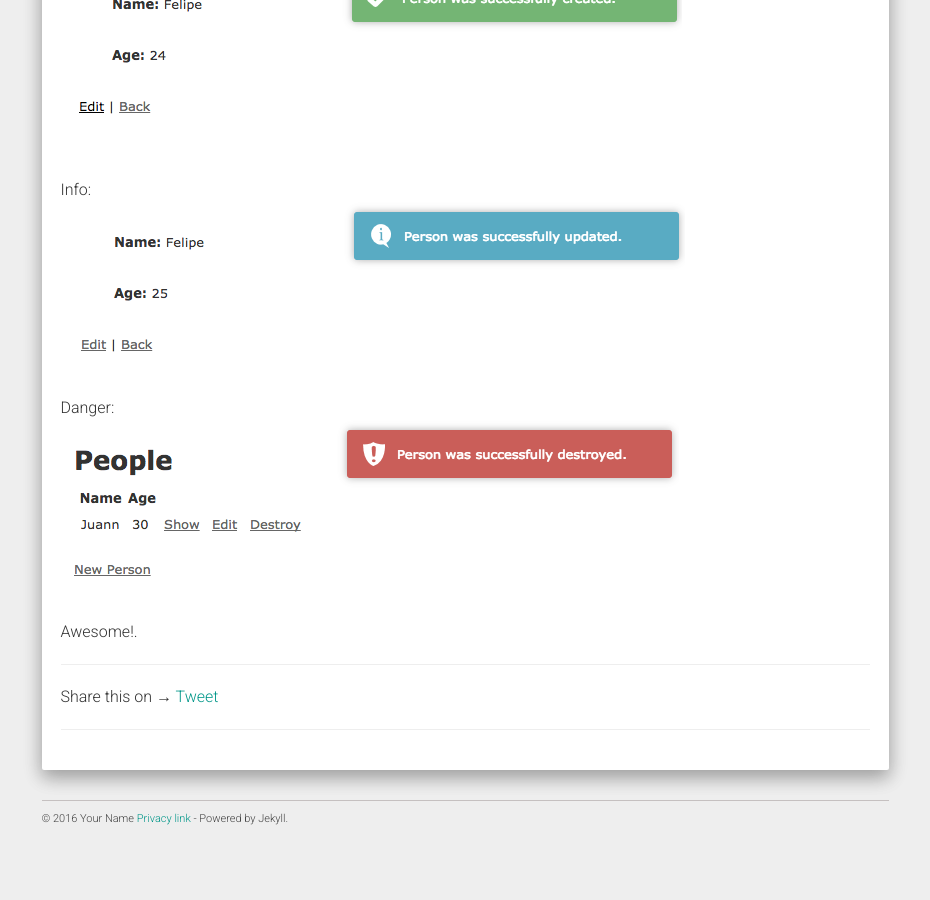
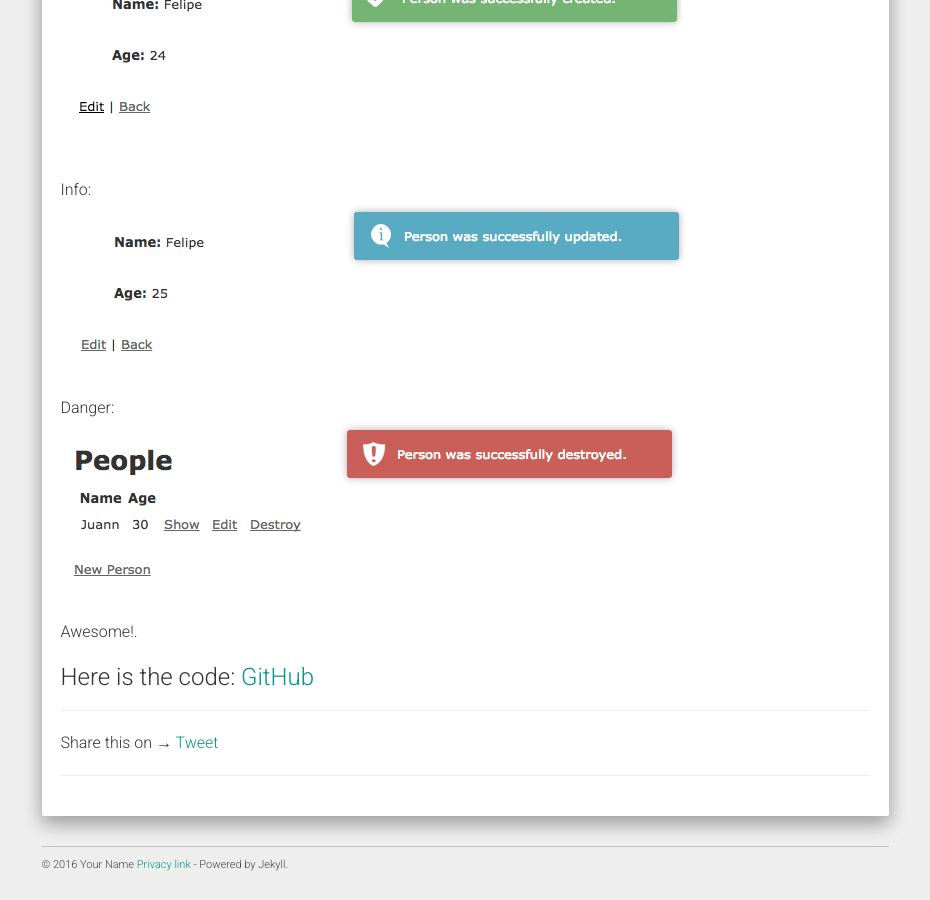
Before and after one commit to ftovaro/ftovaro.github.io, a Jekyll site: the page built from _posts/2016-11-19-custom-flash-notifications-with-bootstrap.md, in a window 1280 px wide and 900 px high, scrolled down 4117 px. Shown: the whole window, without its empty margins (321-1251 px from the left). Built offline with Jekyll 4.4.1, drawn with Linux system fonts in a browser that asks for light colours; nearby versions of some CDN libraries; comment, search, counter and statistics services are not loaded; before the commit the page ends 4971 px from its top, so only the background shows below that; part of the change alters nothing that is shown.

Commit message:
Adding analytics and github of 1

```diff
--- a/_config.yml
+++ b/_config.yml
@@ -7,9 +7,6 @@ about: Back to basic
 
 baseurl: "https://ftovaro.github.io"
 url: "https://ftovaro.github.io"
-
-disqus_shortname: aboutashu
-google_analytics: UA-72862926-1
 
 share:
   twitter_username: \#
--- a/_includes/analytics.html
+++ b/_includes/analytics.html
@@ -1,3 +1,10 @@
 <script>
+  (function(i,s,o,g,r,a,m){i['GoogleAnalyticsObject']=r;i[r]=i[r]||function(){
+  (i[r].q=i[r].q||[]).push(arguments)},i[r].l=1*new Date();a=s.createElement(o),
+  m=s.getElementsByTagName(o)[0];a.async=1;a.src=g;m.parentNode.insertBefore(a,m)
+  })(window,document,'script','https://www.google-analytics.com/analytics.js','ga');
+
+  ga('create', 'UA-87688273-1', 'auto');
+  ga('send', 'pageview');
 
 </script>
--- a/_posts/2016-11-19-custom-flash-notifications-with-bootstrap.md
+++ b/_posts/2016-11-19-custom-flash-notifications-with-bootstrap.md
@@ -165,3 +165,5 @@ end
 
 
   Awesome!.
+
+  <h3>Here is the code: <a href= "https://github.com/ftovaro/custom-flash-notifications" target="_blank">GitHub</a></h3>
```
